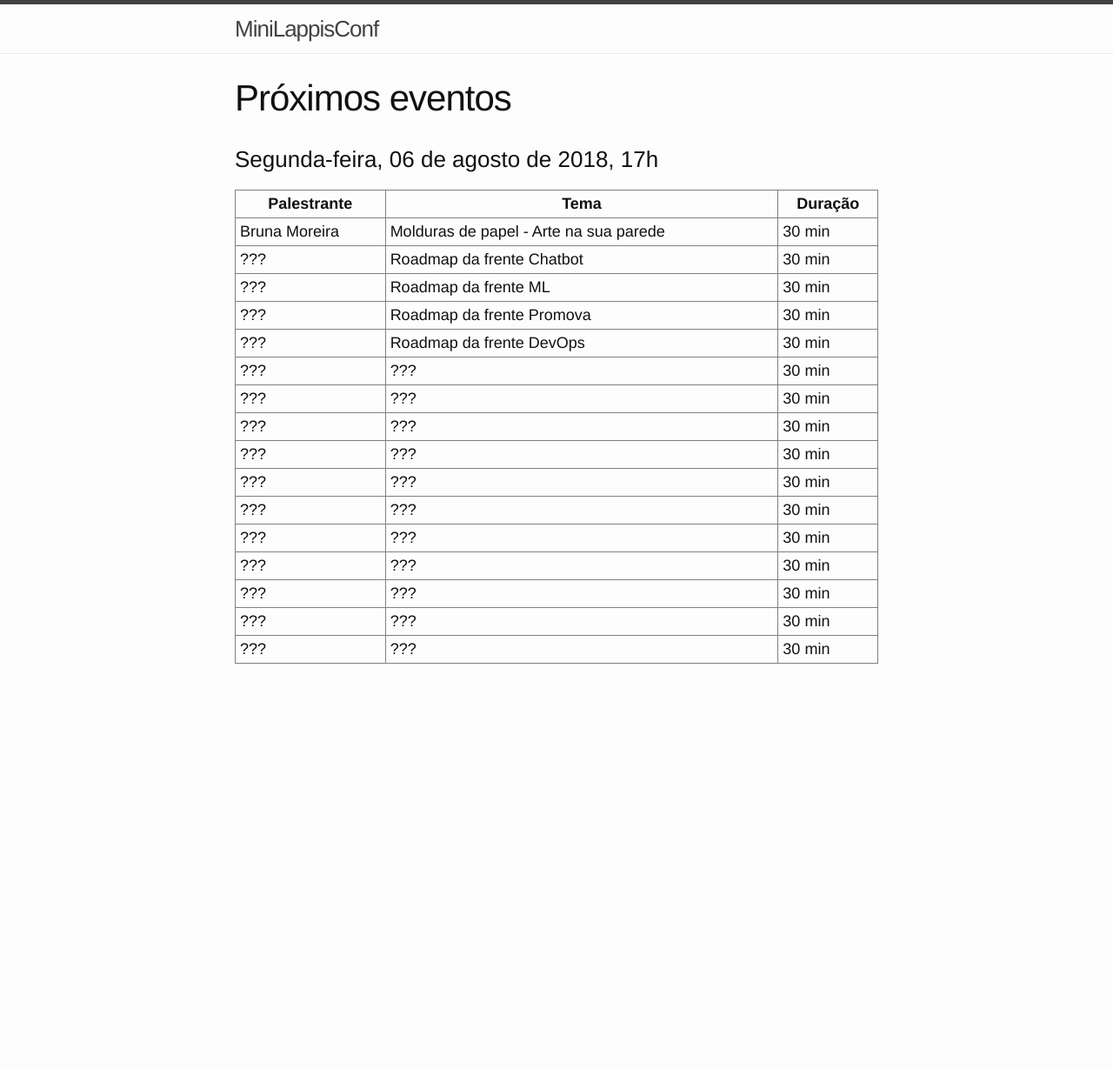
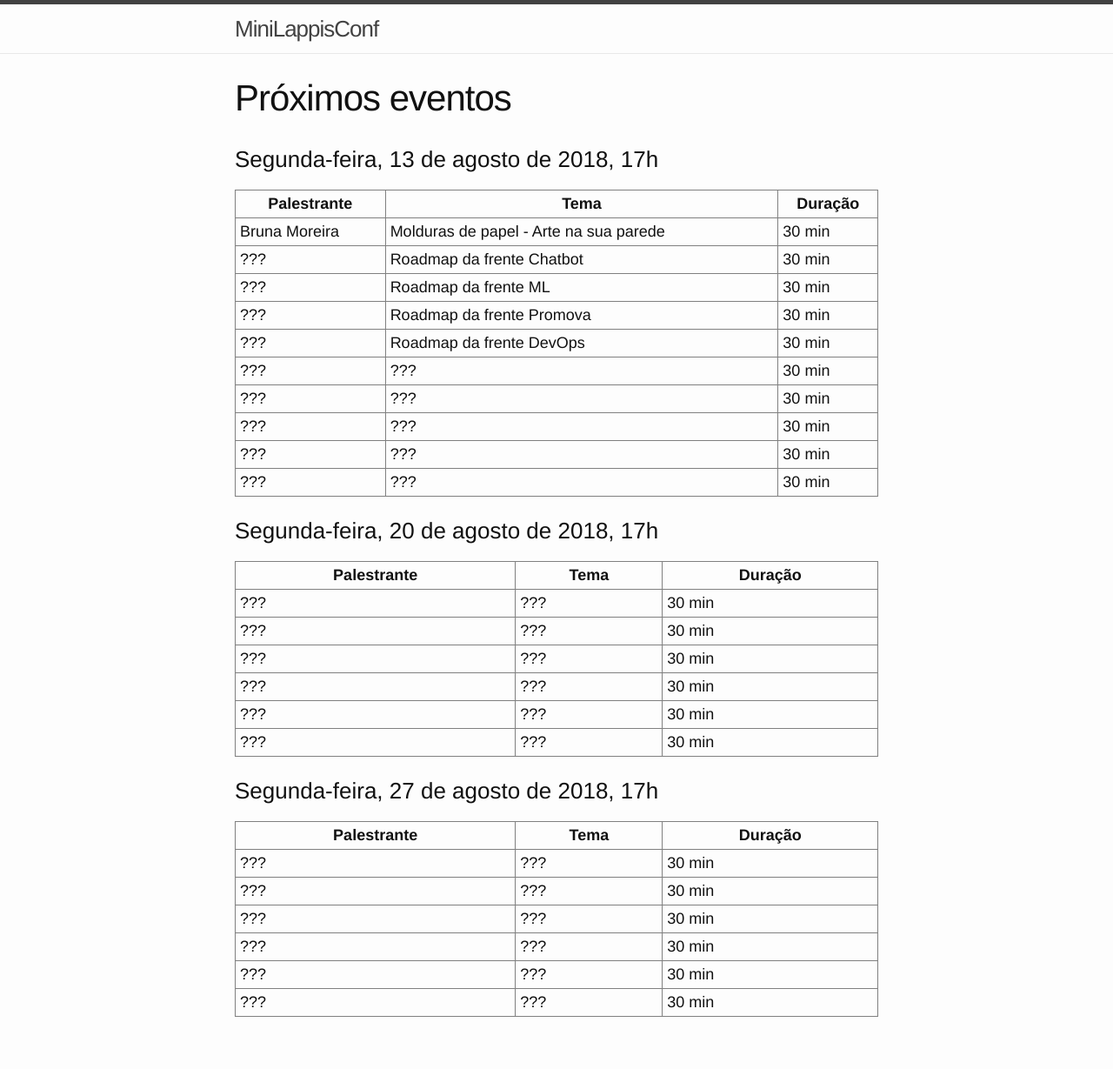
Before and after one commit to lappis-unb/MiniLappisConf, a Jekyll site: the page built from agenda.md, in a window 1280 px wide. Shown: the whole page at 87% size. Built offline with Jekyll 4.4.1, drawn with Linux system fonts in a browser that asks for light colours; before the commit the page ends 900 px from its top, so only the background shows below that.

Commit message:
agenda da proxima segunda dia 06 de agosto

```diff
--- a/agenda.md
+++ b/agenda.md
@@ -2,7 +2,7 @@
 title: Próximos eventos
 ---
 
-### Segunda-feira, 06 de agosto de 2018, 17h
+### Segunda-feira, 13 de agosto de 2018, 17h
 
 | Palestrante     | Tema                                    | Duração |
 | --------------- | --------------------------------------- | ------- |
@@ -16,9 +16,25 @@ title: Próximos eventos
 | ???             | ???                                     | 30 min  |
 | ???             | ???                                     | 30 min  |
 | ???             | ???                                     | 30 min  |
+
+### Segunda-feira, 20 de agosto de 2018, 17h
+
+| Palestrante     | Tema                                    | Duração |
+| --------------- | --------------------------------------- | ------- |
 | ???             | ???                                     | 30 min  |
 | ???             | ???                                     | 30 min  |
 | ???             | ???                                     | 30 min  |
 | ???             | ???                                     | 30 min  |
 | ???             | ???                                     | 30 min  |
 | ???             | ???                                     | 30 min  |
+
+### Segunda-feira, 27 de agosto de 2018, 17h
+
+| Palestrante     | Tema                                    | Duração |
+| --------------- | --------------------------------------- | ------- |
+| ???             | ???                                     | 30 min  |
+| ???             | ???                                     | 30 min  |
+| ???             | ???                                     | 30 min  |
+| ???             | ???                                     | 30 min  |
+| ???             | ???                                     | 30 min  |
+| ???             | ???                                     | 30 min  |
```
Also changed, not shown: index.md (+5 -7 lines), passados.md (+8 -0 lines).
